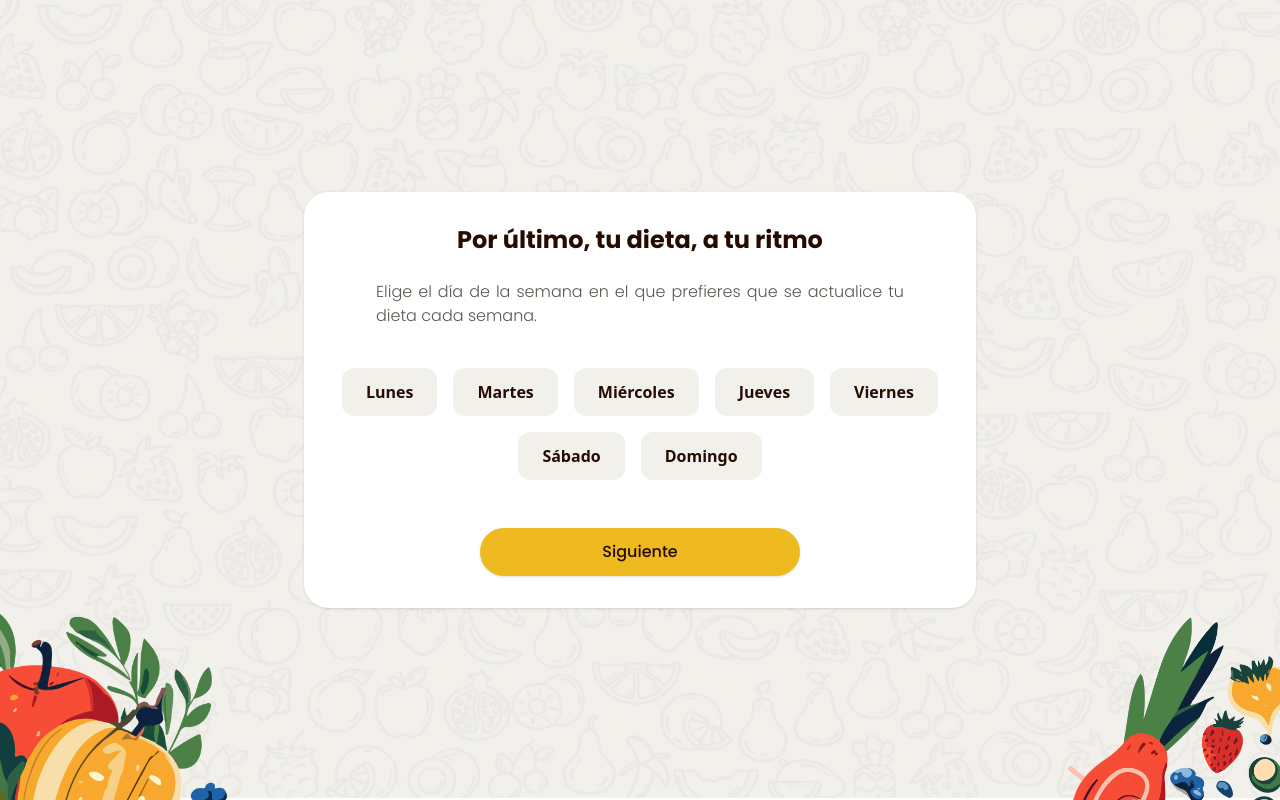
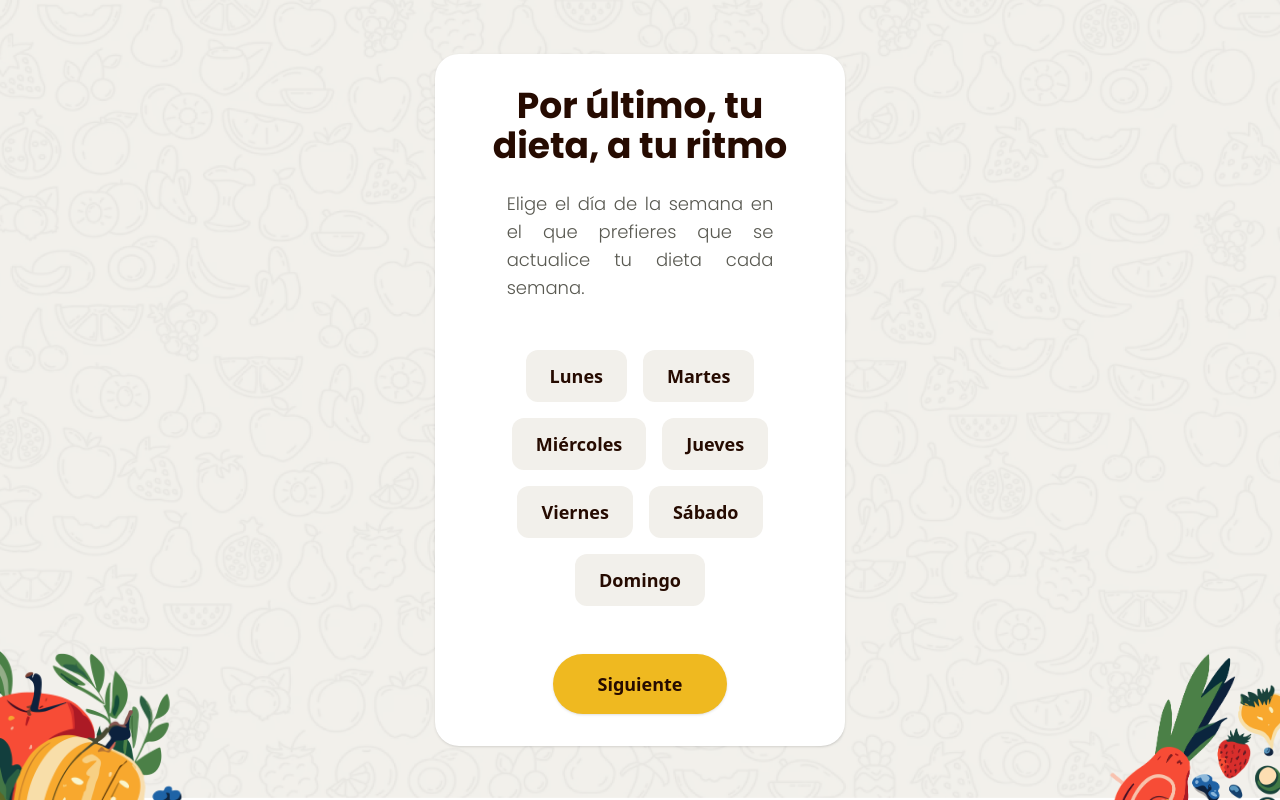
Before and after one commit to Rafiky724/NutrIA, a React (Vite) app in the folder frontend/: page /updateDietDay in a window 1280 px wide. Built offline with nearby package versions, Linux system fonts and the light colour scheme; no server answers; sample sign-in values are in the browser's storage.

Commit message:
Update UpdateDietDay.tsx

```diff
--- a/frontend/src/pages/Onboarding/UpdateDietDay.tsx
+++ b/frontend/src/pages/Onboarding/UpdateDietDay.tsx
@@ -45,21 +45,21 @@ export default function UpdateDietDay() {
 
   return (
     <div className="min-h-screen bg-[url('/Background/Back.png')] bg-cover bg-center flex items-center justify-center p-6">
-      <div className="bg-white w-2xl rounded-3xl shadow p-8 flex flex-col gap-6 text-center">
-        <h1 className="text-2xl ft-bold text-brown">
+      <div className="bg-white w-full sm:w-3/4 md:w-2/3 lg:w-1/2 xl:w-1/3 rounded-3xl shadow p-6 sm:p-8 flex flex-col gap-6 text-center z-50">
+        <h1 className="text-2xl sm:text-3xl md:text-4xl ft-bold text-brown">
           Por último, tu dieta, a tu ritmo
         </h1>
-        <p className="text-gray ft-light px-10 text-justify">
+        <p className="text-gray ft-light px-4 sm:px-10 text-justify sm:text-base md:text-lg">
           Elige el día de la semana en el que prefieres que se actualice tu
           dieta cada semana.
         </p>
 
-        <div className="flex flex-wrap justify-center gap-4 mt-4">
+        <div className="flex flex-wrap justify-center gap-4 mt-6">
           {daysWeek.map((day) => (
             <button
               key={day}
               onClick={() => setDaySelected(day)}
-              className={`px-6 py-3 rounded-xl font-semibold transition cursor-pointer ${
+              className={`px-6 py-3 rounded-xl font-semibold transition cursor-pointer text-sm sm:text-base md:text-lg ${
                 daySelected === day
                   ? "bg-yellow text-brown shadow"
                   : "bg-input text-brown"
@@ -72,16 +72,16 @@ export default function UpdateDietDay() {
 
         <button
           onClick={handleSiguiente}
-          className="w-xs mx-auto mt-6 py-3 rounded-full ft-medium transition bg-yellow text-brown shadow cursor-pointer"
+          className="w-full sm:w-3/4 md:w-2/3 lg:w-1/2 bg-yellow text-brown font-semibold py-3 sm:py-4 rounded-full shadow text-lg cursor-pointer mx-auto mt-6"
         >
           Siguiente
         </button>
       </div>
 
-      <div className="absolute left-0 bottom-0 z-10 w-35 sm:w-60 2xl:w-100">
+      <div className="absolute left-0 bottom-0 z-10 w-24 sm:w-36 md:w-48">
         <FruitLeft />
       </div>
-      <div className="absolute right-0 bottom-0 z-10 w-35 sm:w-60 2xl:w-100">
+      <div className="absolute right-0 bottom-0 z-10 w-24 sm:w-36 md:w-48">
         <FruitRight />
       </div>
     </div>
```
